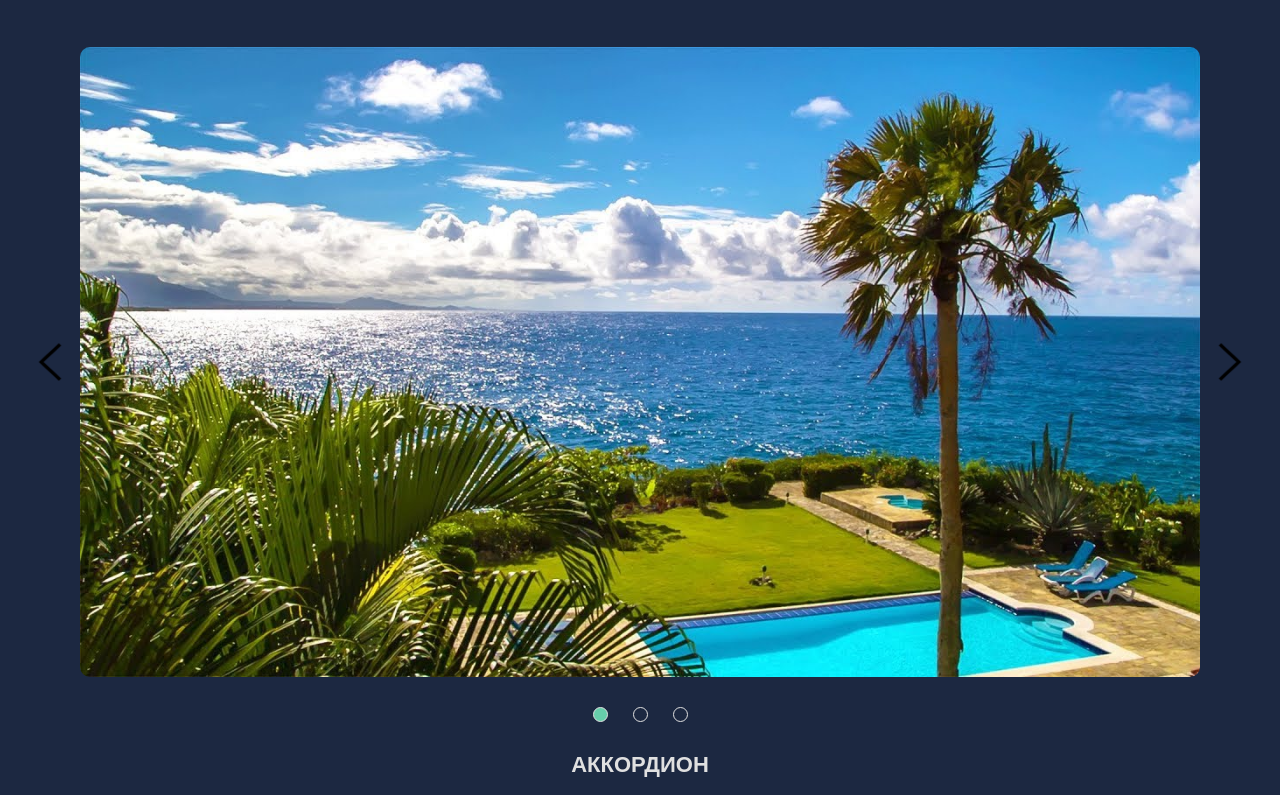
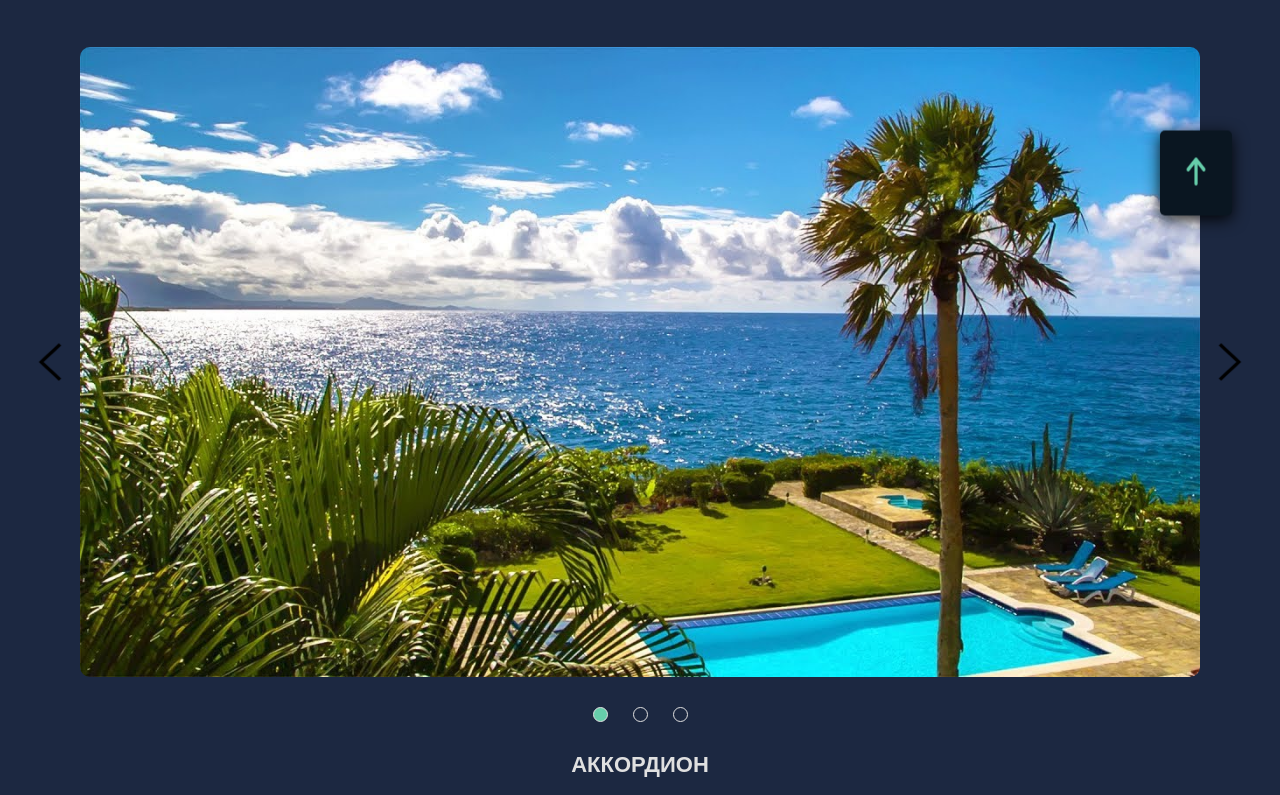
Before and after one commit to Kermishkov1996/Components, a website: page index.html in a window 1280 px wide. Shown: the part 982-1777 px from the top of the page. Drawn offline with Linux system fonts and the light colour scheme.

Commit message:
add func scroll up

```diff
--- a/Сomponents.html
+++ b/index.html
@@ -160,6 +160,10 @@
 		</div>
 	</section>
 
+	<a href="" class="scroll-up" id="scroll-up">
+		<i class="fa-solid fa-arrow-up fa-flip"></i>
+	</a>
+
 </div>
 
 <script src="script.js"></script>
--- a/script.js
+++ b/script.js
@@ -291,3 +291,22 @@ function boxHandler(event) {
 		currentContent.style.maxHeight = 0;
 	}
 }
+
+/*=========================Scroll-up=======================*/
+
+let scrollUp = () => {
+	let scrollUp = document.getElementById("scroll-up");
+	this.scrollY >= 300
+		? scrollUp.classList.add("show-scroll-btn")
+		: scrollUp.classList.remove("show-scroll-btn");
+}
+
+window.addEventListener("scroll", scrollUp);
+
+// document.getElementById("scroll-up").addEventListener("click", function () {
+// 	window.scrollTo({
+// 		top: 0,
+// 		left: 0,
+// 		behavior: 'smooth'
+// 	})
+// });
--- a/style.css
+++ b/style.css
@@ -556,7 +556,7 @@ h1 {
 .accordion__item {
   margin-bottom: 0.5rem;
   border-radius: 0.25rem;
-  box-shadow: 0 0.125rem 0.25rem rgb(0 0 0 / 15%);
+  box-shadow: 0 0.125rem 0.25rem rgb(0 0 0 / 60%);
 }
 
 .accordion__header {
@@ -610,3 +610,35 @@ h1 {
 }
 
 /*------------/Accordion------------- */
+
+/*------------Scroll-up------------- */
+
+.scroll-up {
+  position: fixed;
+  right: 3rem;
+  bottom: -50%;
+  background-color: #0a1621;
+  padding: 1.5rem;
+  border-radius: 5px;
+  color: mediumaquamarine;
+  font-size: 2rem;
+  z-index: 100;
+  box-shadow: 0 4px 16px rgb(0 0 0 / 90%);
+  transition: bottom .3s, transform .3s;
+  animation: move 2s infinite linear;
+}
+
+@keyframes move {
+  0%, 100% {
+    transform: translateY(0rem);
+  }
+  50% {
+    transform: translateY(-1rem);
+  }
+}
+
+.show-scroll-btn {
+  bottom: 3rem;
+}
+
+/*------------/Scroll-up------------- */
```
